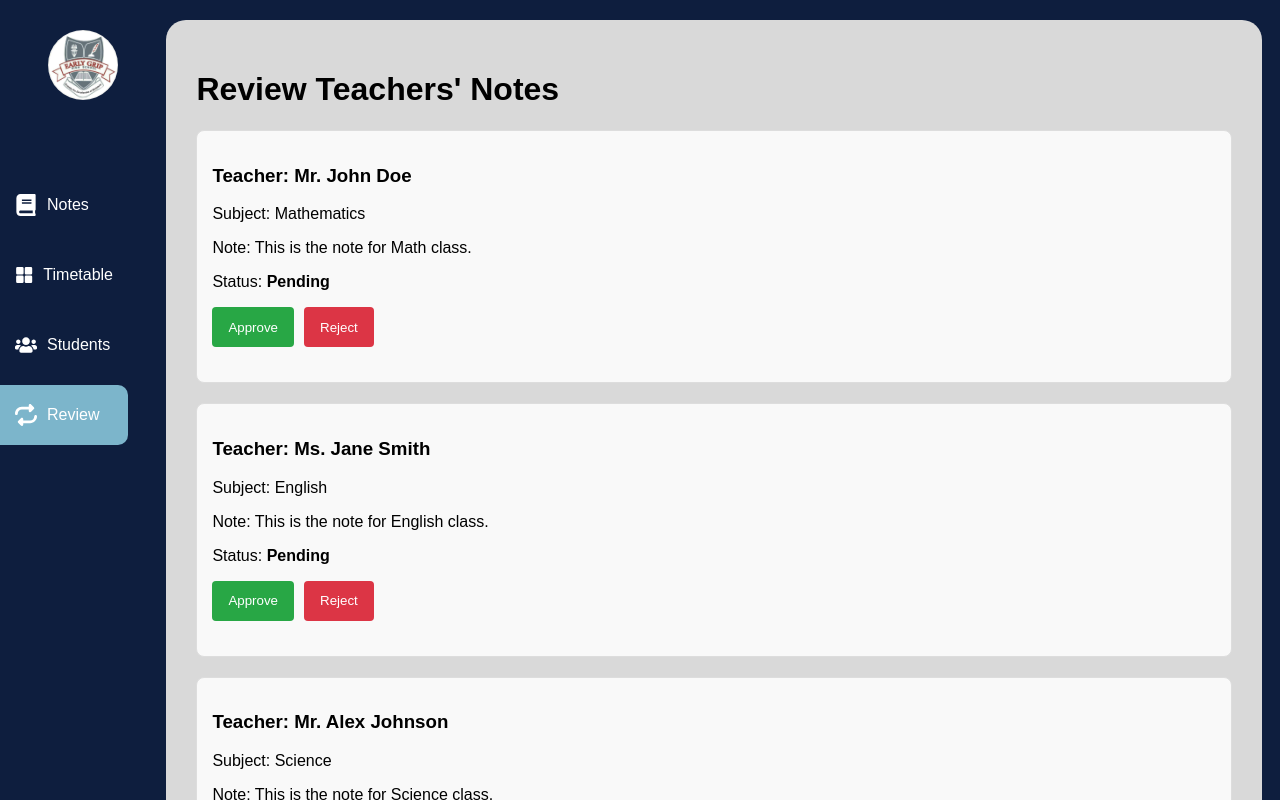
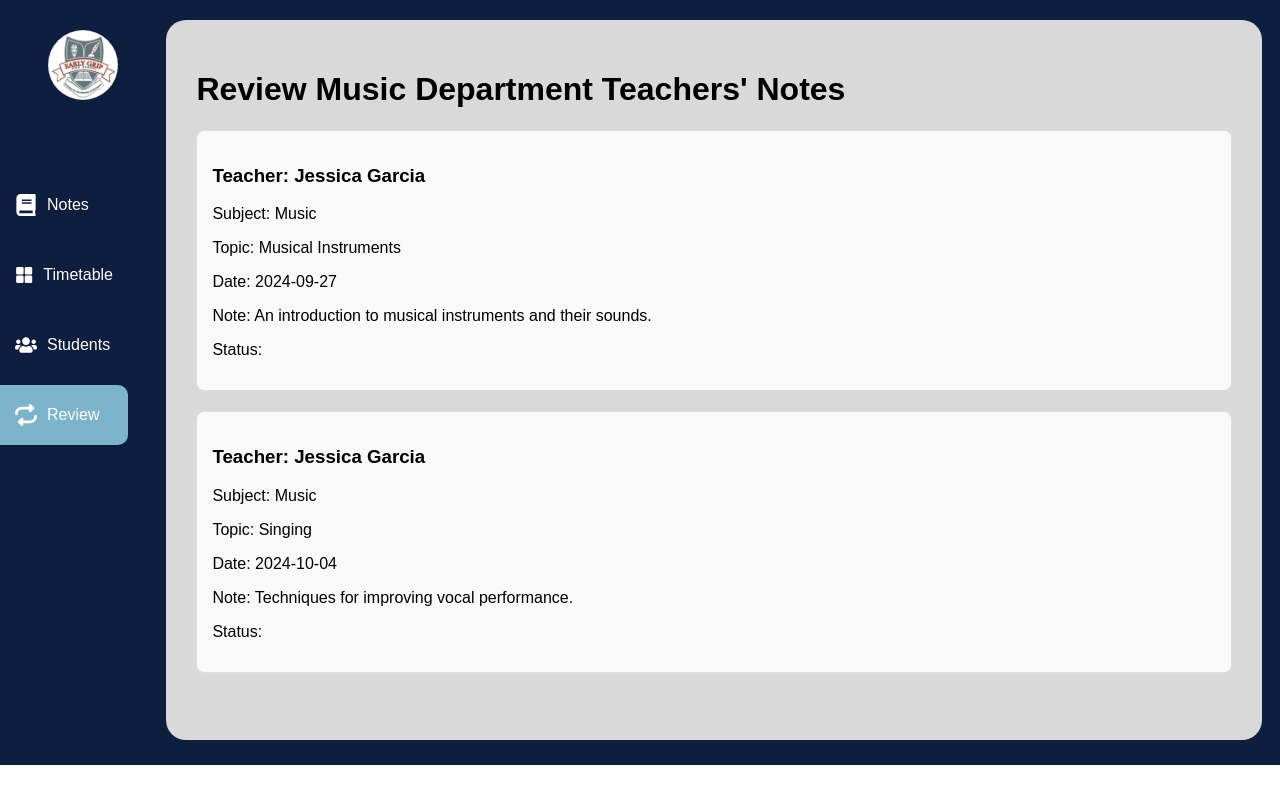
Before and after one commit to ikosong1406/frontend, a React (Create React App) app: page /teacher/review in a window 1280 px wide. Shown: the top 800 px of the page. Built offline with nearby package versions, Linux system fonts and the light colour scheme.

Commit message:
modified:   src/teachers/pages/Review.jsx

```diff
--- a/src/teachers/pages/Review.jsx
+++ b/src/teachers/pages/Review.jsx
@@ -1,33 +1,24 @@
 import React, { useState } from "react";
 import "../styles/Review.css"; // Import CSS for styling
+import teachers from "../../Api/Teachers.json";
 
-// Dummy data for teacher notes
-const notes = [
-  {
-    id: 1,
-    teacherName: "Mr. John Doe",
-    subject: "Mathematics",
-    note: "This is the note for Math class.",
-    status: "Pending", // Approval status
-  },
-  {
-    id: 2,
-    teacherName: "Ms. Jane Smith",
-    subject: "English",
-    note: "This is the note for English class.",
-    status: "Pending", // Approval status
-  },
-  {
-    id: 3,
-    teacherName: "Mr. Alex Johnson",
-    subject: "Science",
-    note: "This is the note for Science class.",
-    status: "Pending", // Approval status
-  },
-];
+// Set the HOD department
+const hod = "Music";
 
 const Review = () => {
-  const [noteList, setNoteList] = useState(notes); // State to manage notes
+  // Filter teachers whose department matches the HOD
+  const hodTeachers = teachers.filter((teacher) => teacher.department === hod);
+
+  // Extract and flatten lesson notes from the filtered teachers
+  const lessonNotes = hodTeachers.flatMap((teacher) =>
+    teacher.lessonNote.map((note, index) => ({
+      ...note,
+      teacherName: `${teacher.firstName} ${teacher.lastName}`,
+      id: `${teacher.firstName}_${index}`, // Unique ID for each note
+    }))
+  );
+
+  const [noteList, setNoteList] = useState(lessonNotes); // State to manage lesson notes
 
   const handleApprove = (id) => {
     const updatedNotes = noteList.map((note) =>
@@ -45,13 +36,15 @@ const Review = () => {
 
   return (
     <div className="review-page">
-      <h1>Review Teachers' Notes</h1>
+      <h1>Review {hod} Department Teachers' Notes</h1>
       <div className="note-list">
         {noteList.map((note) => (
           <div key={note.id} className="note-card">
             <h3>Teacher: {note.teacherName}</h3>
             <p>Subject: {note.subject}</p>
-            <p>Note: {note.note}</p>
+            <p>Topic: {note.topic}</p>
+            <p>Date: {note.date}</p>
+            <p>Note: {note.text}</p>
             <p>
               Status: <strong>{note.status}</strong>
             </p>
```
